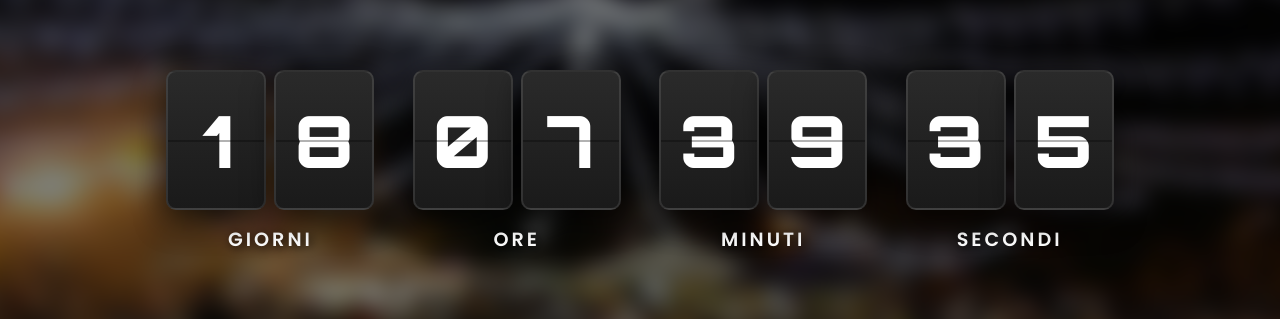
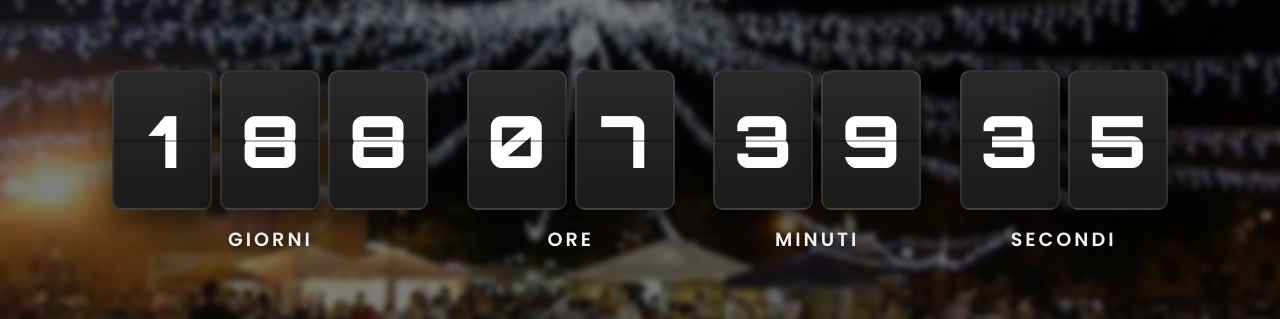
Before and after one commit to alessandromanfe/sagracasarsa, a plain HTML site: page index.html in a window 1280 px wide. Shown: the part 152-471 px from the top of the page. Drawn offline with Linux system fonts and the light colour scheme.

Commit message:
Adjust blur filter and update days display logic

```diff
--- a/index.html
+++ b/index.html
@@ -29,7 +29,7 @@
             background-image: url('assets/Sagra-1.jpg'); /* Update this path to your image */
             background-size: cover;
             background-position: center;
-            filter: blur(10px);
+            filter: blur(3px);
             transform: scale(1.1);
             z-index: -2;
         }
@@ -199,6 +199,9 @@
                         <div class="flip-card">
                             <div class="flip-card-inner" id="days2">0</div>
                         </div>
+                        <div class="flip-card">
+                            <div class="flip-card-inner" id="days3">0</div>
+                        </div>
                     </div>
                     <div class="label">Giorni</div>
                 </div>
@@ -268,7 +271,7 @@
             const seconds = Math.floor((distance % (1000 * 60)) / 1000);
 
             // Format to always show 2 digits
-            const daysStr = String(days).padStart(2, '0');
+            const daysStr = String(days).padStart(3, '0');
             const hoursStr = String(hours).padStart(2, '0');
             const minutesStr = String(minutes).padStart(2, '0');
             const secondsStr = String(seconds).padStart(2, '0');
@@ -276,6 +279,7 @@
             // Update display
             document.getElementById('days1').textContent = daysStr[0];
             document.getElementById('days2').textContent = daysStr[1];
+            document.getElementById('days3').textContent = daysStr[2];
             document.getElementById('hours1').textContent = hoursStr[0];
             document.getElementById('hours2').textContent = hoursStr[1];
             document.getElementById('minutes1').textContent = minutesStr[0];
```
